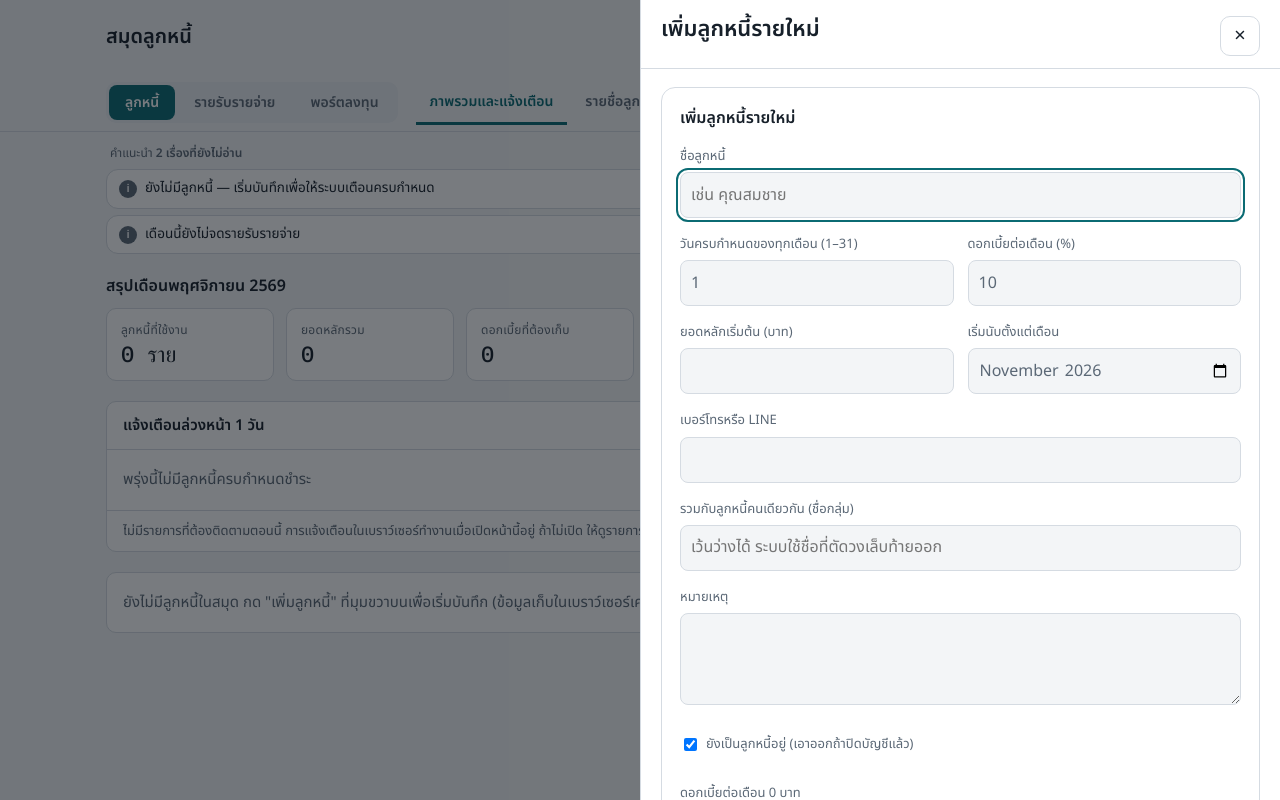
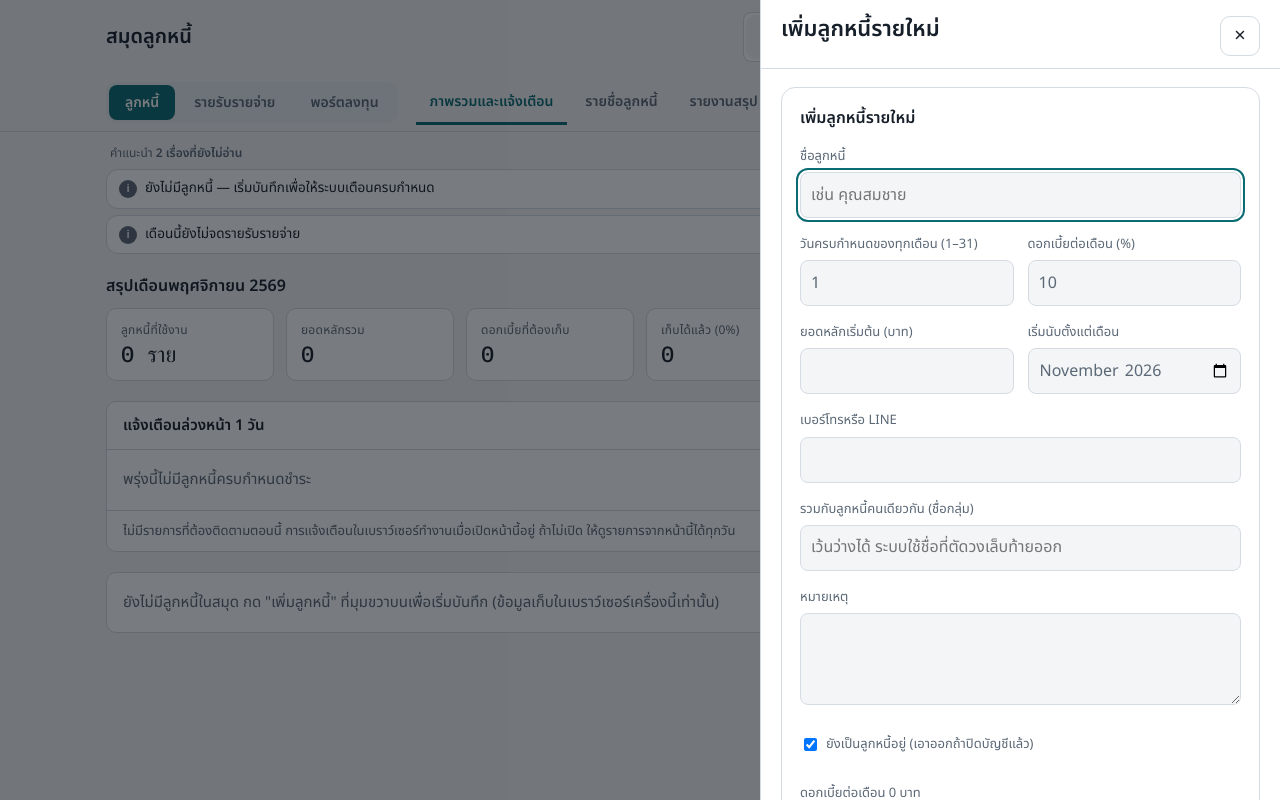
Before and after one commit to paskornc/megaapp, a plain HTML site: page index.html in a window 1280 px wide. Both pictures are taken after a click on the button "+ เพิ่มลูกหนี้". Drawn offline with Linux system fonts and the light colour scheme; a web font is replaced by a local one.

Commit message:
Match the debtor sheet width to the cash dialog

```diff
--- a/index.html
+++ b/index.html
@@ -168,7 +168,7 @@ td.note{color:var(--muted);font-size:13px;max-width:260px}
 #lightbox .lbbar a{text-decoration:none;color:var(--fg)}
 textarea.copybox{min-height:120px}
 /* ---- หน้าต่างรายละเอียดลูกหนี้ (ออกแบบใหม่) ---- */
-.sheet.sh2{width:min(640px,100%);padding:0;display:flex;flex-direction:column;overflow:hidden}
+.sheet.sh2{width:min(520px,100%);padding:0;display:flex;flex-direction:column;overflow:hidden}
 .sh-top{flex:none;padding:max(16px,env(safe-area-inset-top,0px)) max(20px,env(safe-area-inset-right,0px)) 12px 20px;border-bottom:1px solid var(--line);background:var(--surface);display:grid;gap:14px}
 .sh-title{display:flex;align-items:flex-start;gap:12px}
 .sh-title>div{min-width:0;flex:1}
```
